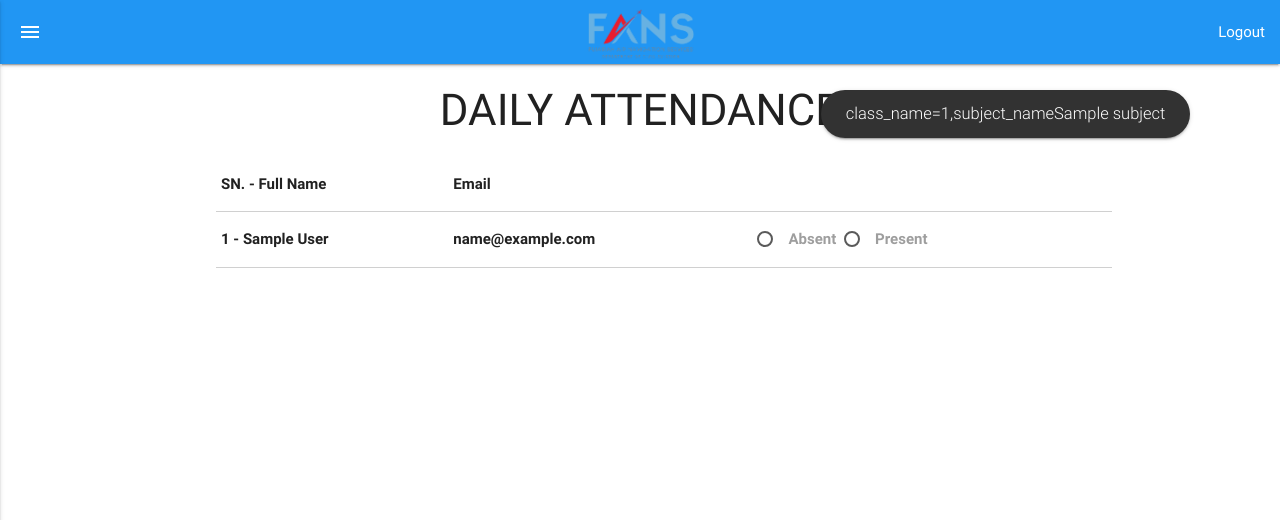
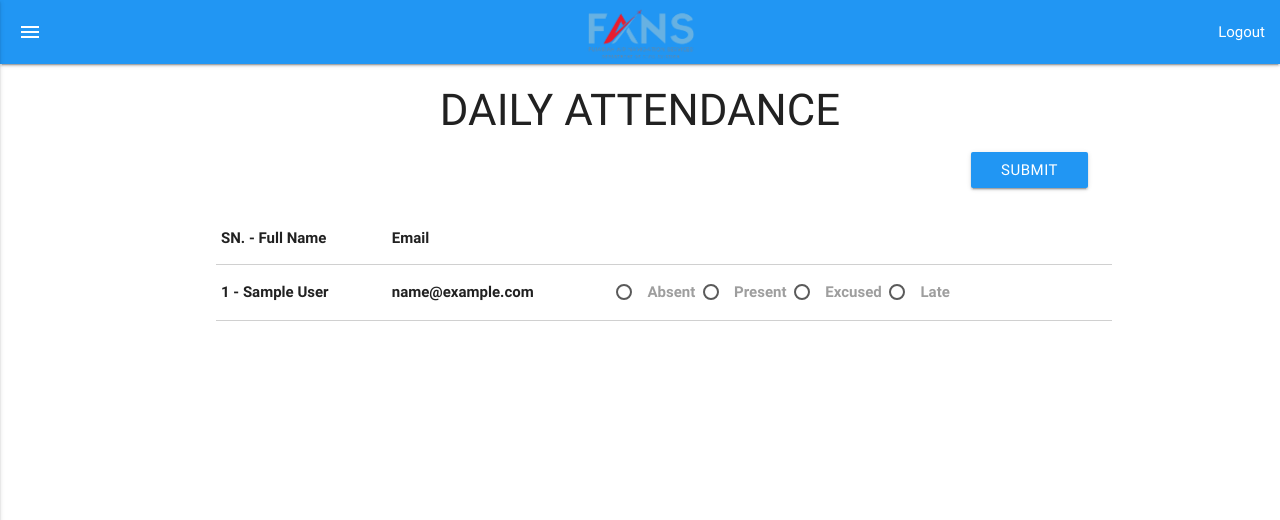
Before and after one commit to henokali1/fans-webportal, a Django app: a page that uses training_center/templates/training_center/take_attendance.html in a window 1280 px wide. Shown: the top 520 px of the page. Run offline with Django 3.2, Linux system fonts and the light colour scheme; a user stored in the database is signed in; tables that the repository leaves empty hold one stand-in row (values such as "Sample post"); lists and menus that the app fills with data are empty.

Commit message:
Training center attendance form excused,late radio.

```diff
--- a/training_center/models.py
+++ b/training_center/models.py
@@ -116,7 +116,8 @@ class EnrollTrainee(models.Model):
 class TraineeAttendance(models.Model):
     student_id = models.ForeignKey(EnrollTrainee, on_delete=models.CASCADE)
     att_date = models.DateField(auto_now=True)
-    attended_class = models.CharField(max_length=250, default='')
+    attended_class = models.ForeignKey(ClassName, on_delete=models.CASCADE)
+    attended_subject = models.ForeignKey(Subject, on_delete=models.CASCADE)
 
     def __str__(self):
-        return str(self.pk) + ' - ' + str(self.student_id) + ' - ' + str(self.att_date) + ' - ' + str(self.attended_class)
+        return str(self.pk) + ' - ' + str(self.student_id) + ' - ' + str(self.att_date) + ' - ' + str(self.attended_class) + ' - ' + str(self.attended_subject)
--- a/training_center/templates/training_center/take_attendance.html
+++ b/training_center/templates/training_center/take_attendance.html
@@ -10,6 +10,14 @@
 <div class="container">
     <h3 class="center">DAILY ATTENDANCE</h3>
     <form method="POST">
+            {% csrf_token %}
+            <div class="row">
+                    <div class="col s12">
+                        <div>
+                            <input type="submit" value="Submit" class="btn right blue" onclick="return checkSelect()">
+                        </div>
+                    </div>
+                </div>
     <!-- BORDERED, HIGHTLIGHTED & RESPONSIVE TABLE -->
 <table class="bordered highlight responsive-table">
     <thead>
@@ -26,10 +34,14 @@
             <th>{{ trainee.email }}</th>
             <th>
                 <!-- RADIO BUTTONS -->
-                <input type="radio" name="attendance_{{trainee.pk}}" id="absent">
-                <label for="absent">Absent</label>
-                <input class="with-gap" type="radio" name="attendance_{{trainee.pk}}" id="present">
-                <label for="present">Present </label>
+                <input class="att_radio" type="radio" name="attendance_{{trainee.pk}}" id="absent_{{trainee.pk}}">
+                <label for="absent_{{trainee.pk}}">Absent</label>
+                <input class="att_radio" type="radio" name="attendance_{{trainee.pk}}" id="present_{{trainee.pk}}">
+                <label for="present_{{trainee.pk}}">Present </label>
+                <input class="att_radio" type="radio" name="attendance_{{trainee.pk}}" id="excused_{{trainee.pk}}">
+                <label for="excused_{{trainee.pk}}">Excused </label>
+                <input class="att_radio" type="radio" name="attendance_{{trainee.pk}}" id="late_{{trainee.pk}}">
+                <label for="late_{{trainee.pk}}">Late </label>
             </th>
         </tr>
         {% endfor %}
@@ -50,4 +62,12 @@
     Materialize.toast('{{ msg }}', 8000, 'rounded');
 </script>
 {% endif %}
+
+<script>
+    function checkSelect(){
+        var aa = $('.att_radio')
+        alert(aa)
+        return false
+    }
+</script>
 {% endblock script_tag %}
--- a/training_center/views.py
+++ b/training_center/views.py
@@ -455,12 +455,13 @@ def edit_trainee(request, pk):
 # Take Attendance
 @login_required
 def take_attendance(request, class_name, subject_name):
-    print(class_name, subject_name)
     args={
-        'msg': 'class_name='+class_name+',subject_name'+subject_name,
         'trainees': EnrollTrainee.objects.all().order_by('-pk'),
     }
-    return render(request, 'training_center/take_attendance.html', args)
+    if request.method == 'POST':
+        return render(request, 'training_center/take_attendance.html', args)
+    else:
+        return render(request, 'training_center/take_attendance.html', args)
 
 # Trainer View
 def trainer(request):
```
